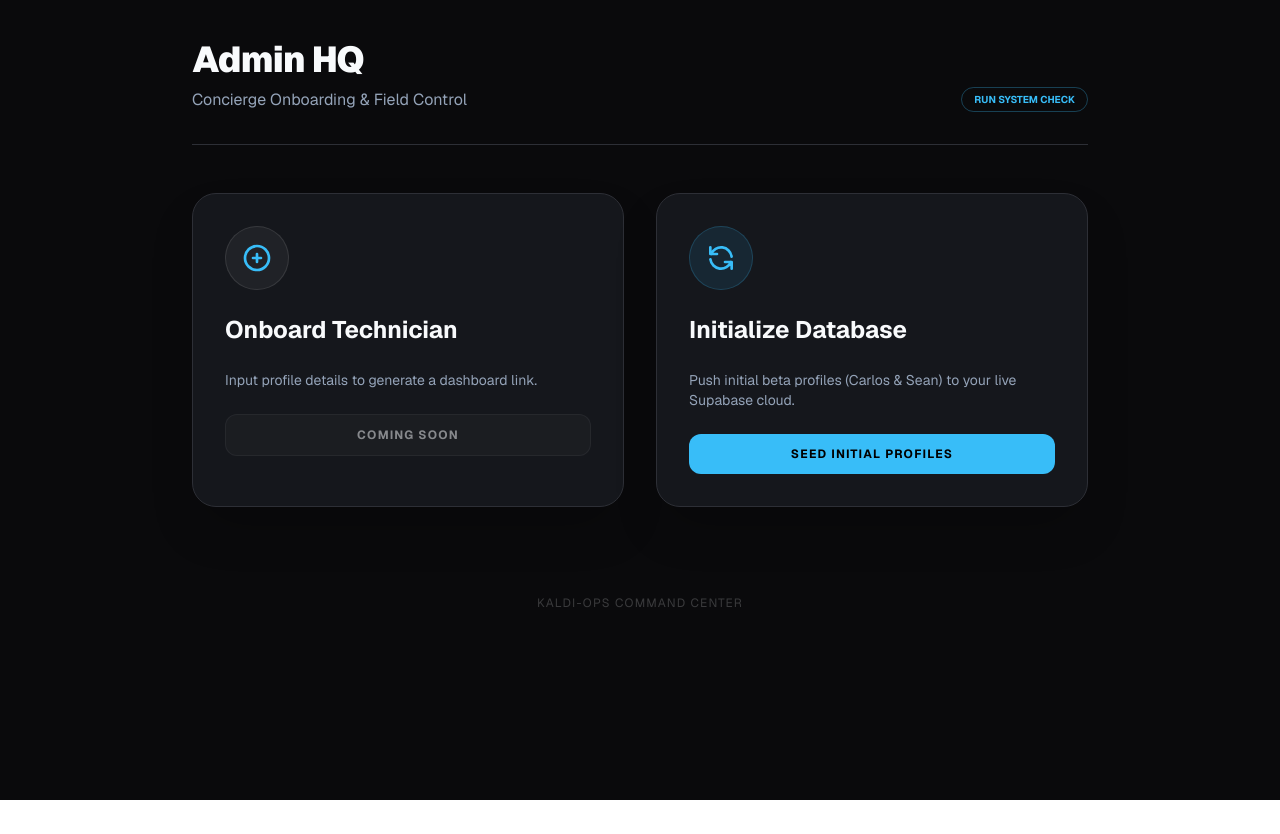
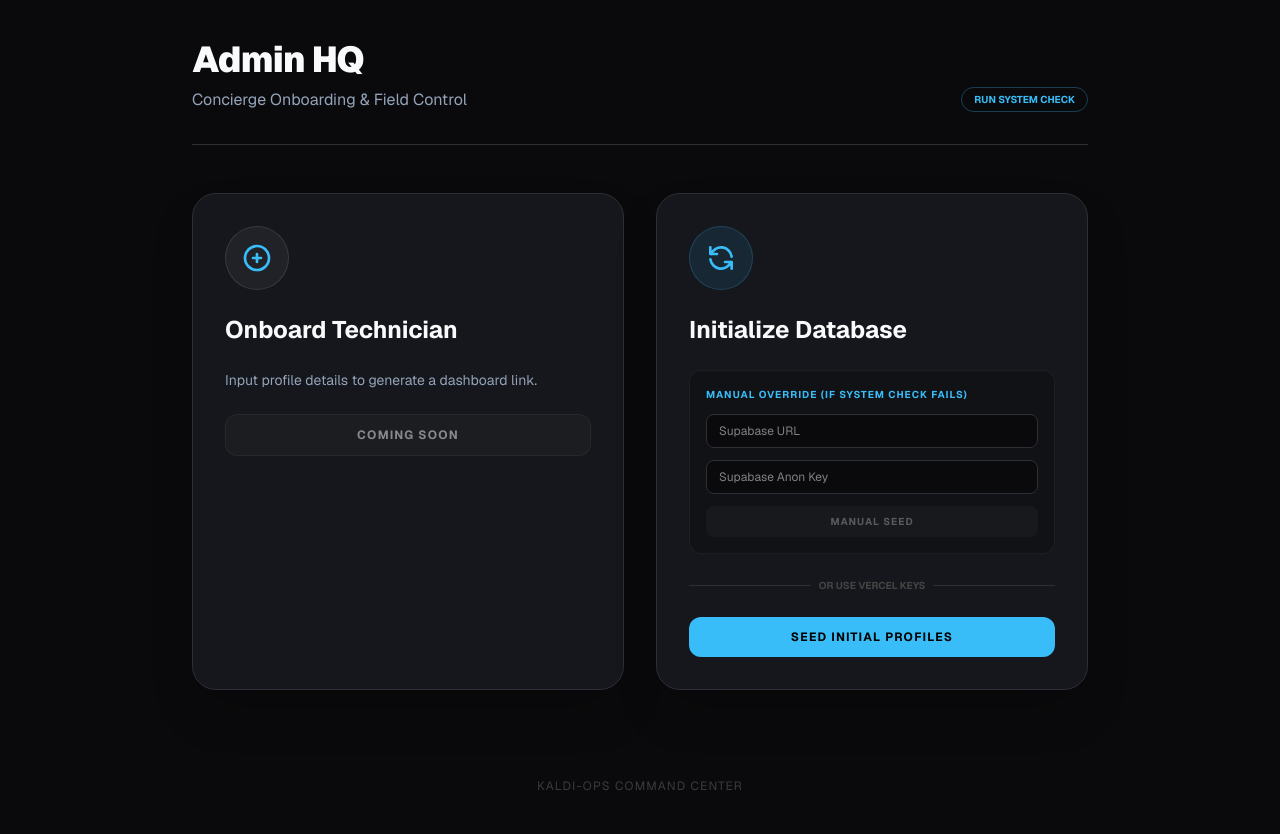
Before and after one commit to cottonsean/kaldi-ops-app, a Next.js app: page /hq in a window 1280 px wide. Before the commit the page ends 800 px from the top, so only its background shows below. Built offline with nearby package versions, Linux system fonts and the light colour scheme; no server answers.

Commit message:
feat(ops): add manual database seeding override to Admin HQ

```diff
--- a/src/app/hq/page.tsx
+++ b/src/app/hq/page.tsx
@@ -1,7 +1,8 @@
 'use client';
 
 import { useState } from 'react';
-import { supabase } from '../../lib/supabase';
+import { supabase as defaultSupabase } from '../../lib/supabase';
+import { createClient } from '@supabase/supabase-js';
 
 const seedData = [
   {
@@ -44,13 +45,13 @@ export default function AdminHQ() {
   const [seedStatus, setSeedStatus] = useState<string | null>(null);
   const [debugInfo, setDebugInfo] = useState<any>(null);
 
+  // Manual Override State
+  const [manualUrl, setManualUrl] = useState('');
+  const [manualKey, setManualKey] = useState('');
+
   const runSystemCheck = async () => {
     const url = process.env.NEXT_PUBLIC_SUPABASE_URL;
     const key = process.env.NEXT_PUBLIC_SUPABASE_ANON_KEY;
-
-    // Log directly to console for mobile debugging
-    console.log('DEBUG_URL:', url);
-    console.log('DEBUG_KEY:', key?.substring(0, 10) + '...');
 
     const info = {
       urlFound: !!url && !url.includes('placeholder'),
@@ -61,20 +62,29 @@ export default function AdminHQ() {
     };
 
     try {
-      const { data, error } = await supabase.from('profiles').select('count');
+      const { error } = await defaultSupabase.from('profiles').select('count');
       setDebugInfo({ ...info, apiResponse: error ? `Error: ${error.message}` : 'Success: Connection Live' });
     } catch (err: any) {
       setDebugInfo({ ...info, apiResponse: `Fatal Error: ${err.message}` });
     }
   };
 
-  const handleSeed = async () => {
+  const handleSeed = async (isManual = false) => {
     setIsSeeding(true);
     setSeedStatus('Starting seed...');
 
     try {
+      let client = defaultSupabase;
+
+      if (isManual) {
+        if (!manualUrl || !manualKey) {
+          throw new Error('Please enter both URL and Key for manual seed.');
+        }
+        client = createClient(manualUrl, manualKey);
+      }
+
       for (const profile of seedData) {
-        const { error } = await supabase
+        const { error } = await client
           .from('profiles')
           .upsert(profile, { onConflict: 'slug' });
 
@@ -130,14 +140,45 @@ export default function AdminHQ() {
             </button>
           </div>
 
-          <div className="bg-[#15171c] border border-[#2d2f36] rounded-3xl p-8 space-y-6 shadow-2xl">
+          <div className="bg-[#15171c] border border-[#2d2f36] rounded-3xl p-8 space-y-6 shadow-2xl relative overflow-hidden">
             <div className="w-16 h-16 bg-[#38bdf8]/10 rounded-full flex items-center justify-center border border-[#38bdf8]/20 text-[#38bdf8]">
               <svg className="w-8 h-8" fill="none" stroke="currentColor" viewBox="0 0 24 24"><path strokeLinecap="round" strokeLinejoin="round" strokeWidth={2} d="M4 4v5h.582m15.356 2A8.001 8.001 0 004.582 9m0 0H9m11 11v-5h-.581m0 0a8.003 8.003 0 01-15.357-2m15.357 2H15" /></svg>
             </div>
             <h2 className="text-2xl font-bold">Initialize Database</h2>
-            <p className="text-[#94a3b8] text-sm">Push initial beta profiles (Carlos & Sean) to your live Supabase cloud.</p>
+
+            {/* Manual Override Section */}
+            <div className="bg-black/20 p-4 rounded-xl space-y-3 border border-white/5">
+              <p className="text-[10px] font-bold text-[#38bdf8] uppercase tracking-widest">Manual Override (If System Check Fails)</p>
+              <input
+                type="text"
+                placeholder="Supabase URL"
+                value={manualUrl}
+                onChange={(e) => setManualUrl(e.target.value)}
+                className="w-full bg-[#0a0a0c] border border-[#2d2f36] px-3 py-2 rounded-lg text-xs outline-none focus:border-[#38bdf8] transition-colors"
+              />
+              <input
+                type="password"
+                placeholder="Supabase Anon Key"
+                value={manualKey}
+                onChange={(e) => setManualKey(e.target.value)}
+                className="w-full bg-[#0a0a0c] border border-[#2d2f36] px-3 py-2 rounded-lg text-xs outline-none focus:border-[#38bdf8] transition-colors"
+              />
+              <button
+                onClick={() => handleSeed(true)}
+                disabled={isSeeding || !manualUrl || !manualKey}
+                className="w-full bg-white/10 hover:bg-white/20 text-white py-2 rounded-lg text-[10px] font-bold uppercase tracking-widest transition disabled:opacity-30"
+              >
+                Manual Seed
+              </button>
+            </div>
+
+            <div className="relative">
+              <div className="absolute inset-0 flex items-center"><div className="w-full border-t border-[#2d2f36]"></div></div>
+              <div className="relative flex justify-center text-[10px] uppercase text-[#444] font-bold"><span className="bg-[#15171c] px-2">Or Use Vercel Keys</span></div>
+            </div>
+
             <button
-              onClick={handleSeed}
+              onClick={() => handleSeed(false)}
               disabled={isSeeding}
               className="w-full bg-[#38bdf8] text-black py-3 rounded-xl text-xs font-bold uppercase tracking-widest hover:scale-[1.02] transition active:scale-95 disabled:opacity-50"
             >
```
